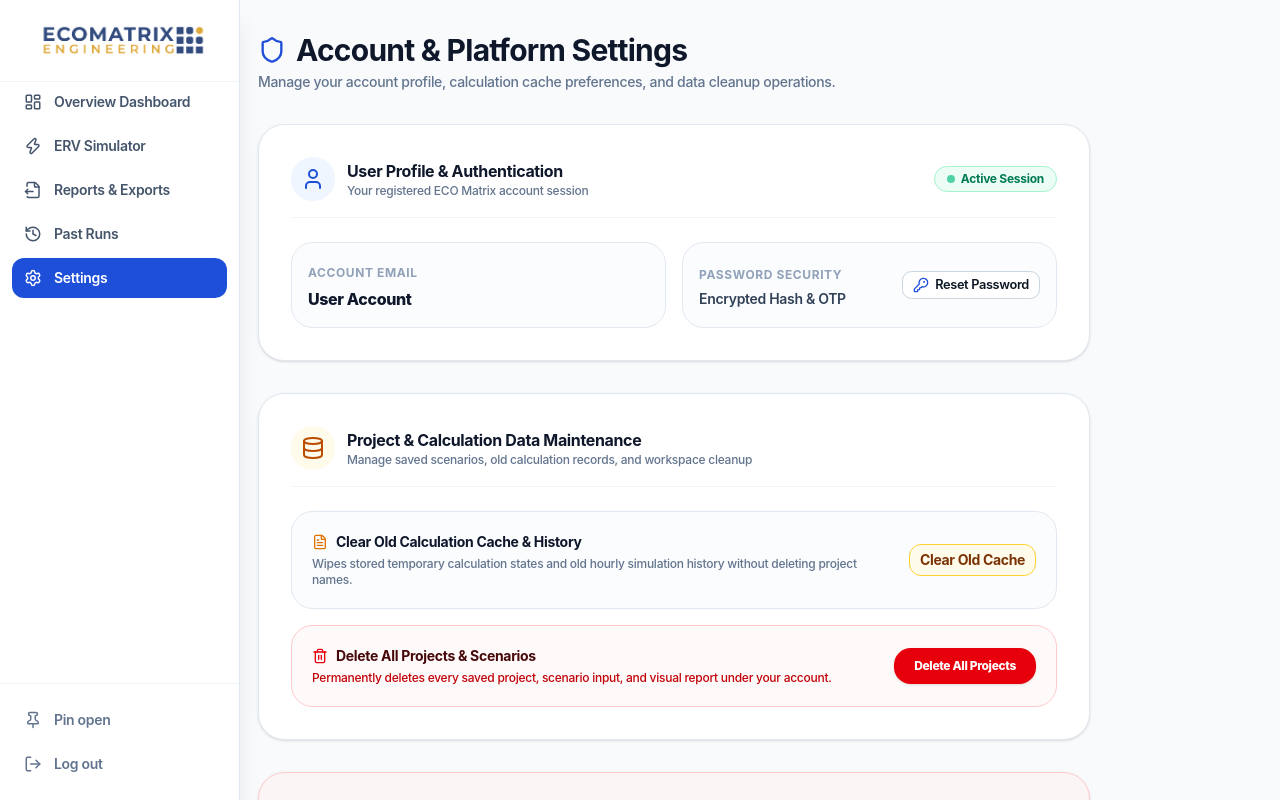
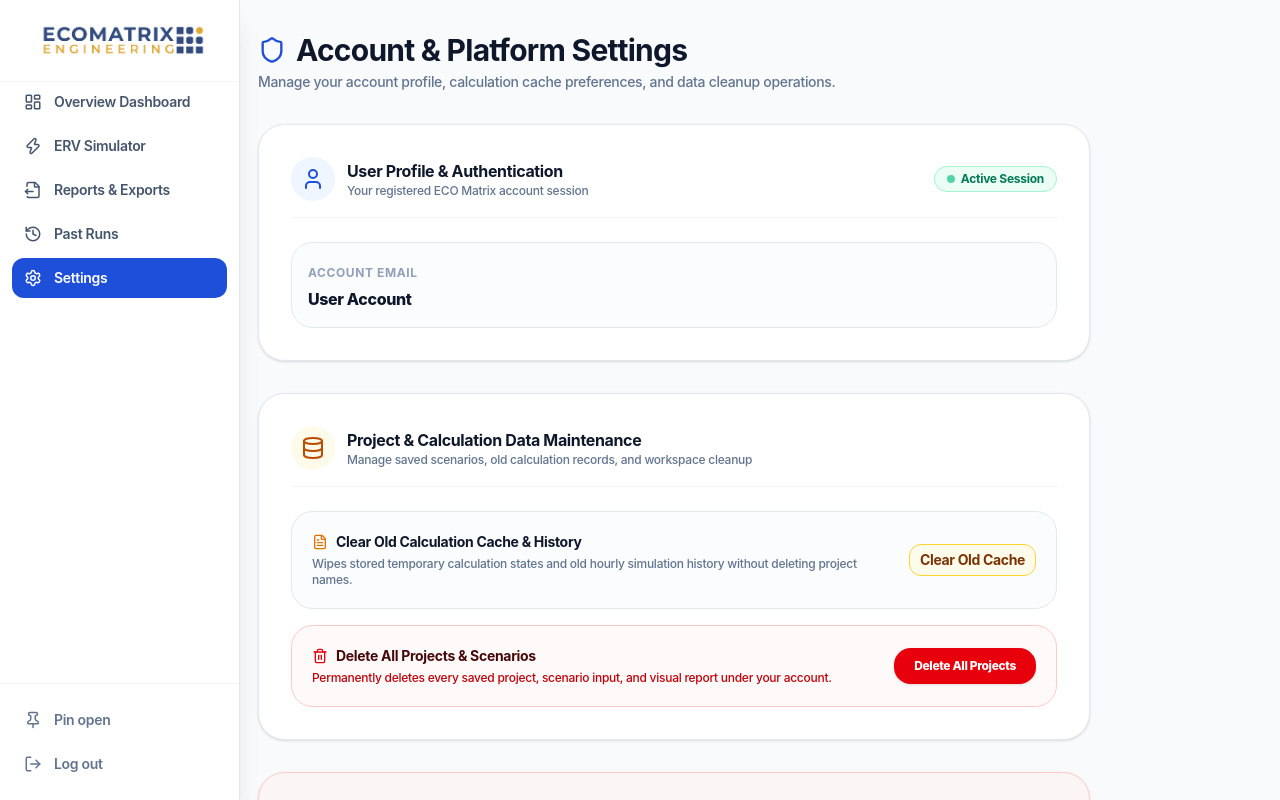
Before and after one commit to ecomatrix-developer/ecomatrix-erv-tool, a Next.js app: page /settings in a window 1280 px wide. Shown: the top 800 px of the page. Built offline with nearby package versions, Linux system fonts and the light colour scheme; no server answers.

Commit message:
remove the rest password from settings

```diff
--- a/src/components/settings-panel.tsx
+++ b/src/components/settings-panel.tsx
@@ -17,7 +17,6 @@ import {
   Loader2,
   CheckCircle2,
   LogOut,
-  KeyRound,
   FileText,
 } from "lucide-react";
 import { Button } from "@/components/ui/button";
@@ -138,26 +137,9 @@ export function SettingsPanel({ userEmail }: SettingsPanelProps) {
           </span>
         </div>
 
-        <div className="grid grid-cols-1 gap-4 sm:grid-cols-2">
-          <div className="rounded-2xl border border-slate-200 bg-slate-50/60 p-4">
-            <span className="text-xs font-bold uppercase tracking-wider text-slate-400">Account Email</span>
-            <p className="mt-1 text-base font-extrabold text-slate-900">{userEmail || "User Account"}</p>
-          </div>
-
-          <div className="rounded-2xl border border-slate-200 bg-slate-50/60 p-4 flex items-center justify-between">
-            <div>
-              <span className="text-xs font-bold uppercase tracking-wider text-slate-400">Password Security</span>
-              <p className="mt-1 text-sm font-semibold text-slate-700">Encrypted Hash &amp; OTP</p>
-            </div>
-            <Button
-              variant="outline"
-              size="sm"
-              onClick={() => setMessage({ type: "success", text: "Password reset OTP sent to your registered email address." })}
-              className="gap-1.5 border-slate-300 font-semibold cursor-pointer"
-            >
-              <KeyRound className="size-4 text-[#1E4FD8]" /> Reset Password
-            </Button>
-          </div>
+        <div className="rounded-2xl border border-slate-200 bg-slate-50/60 p-4">
+          <span className="text-xs font-bold uppercase tracking-wider text-slate-400">Account Email</span>
+          <p className="mt-1 text-base font-extrabold text-slate-900">{userEmail || "User Account"}</p>
         </div>
       </div>
 
```
